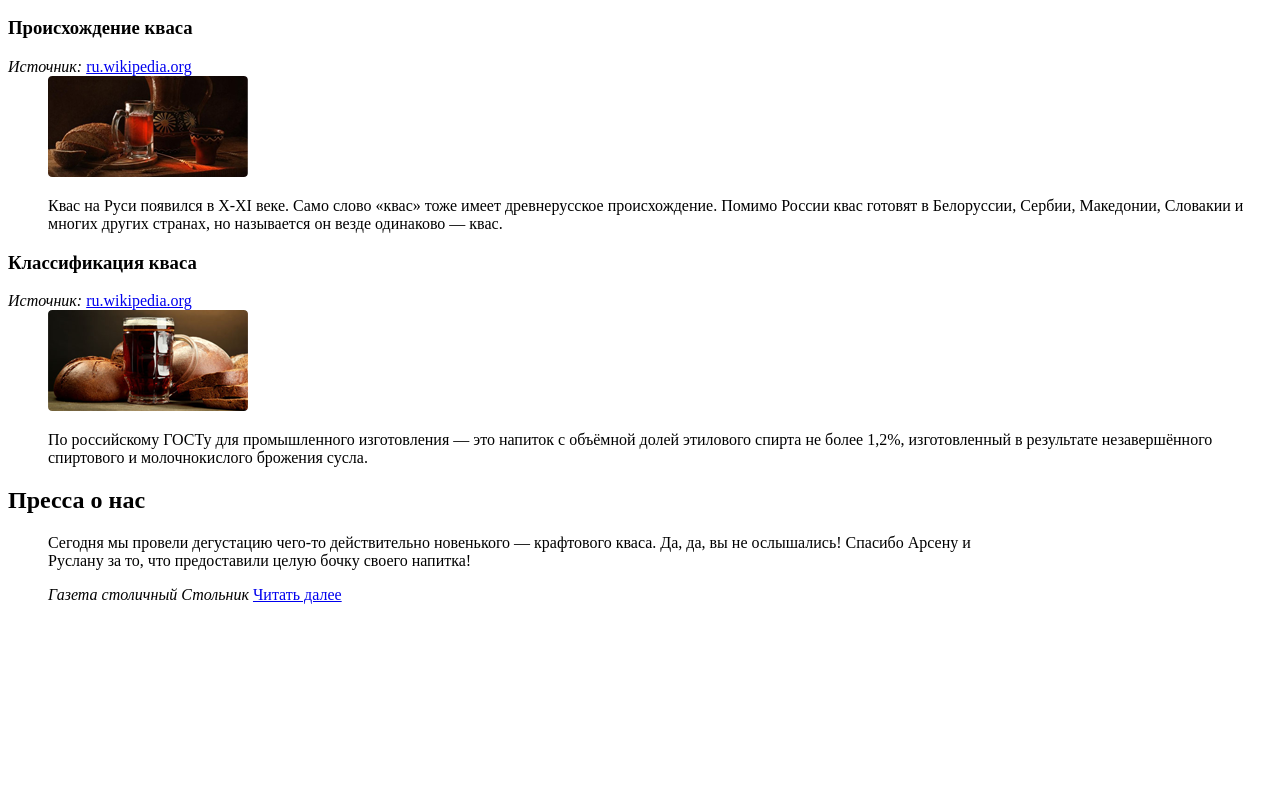
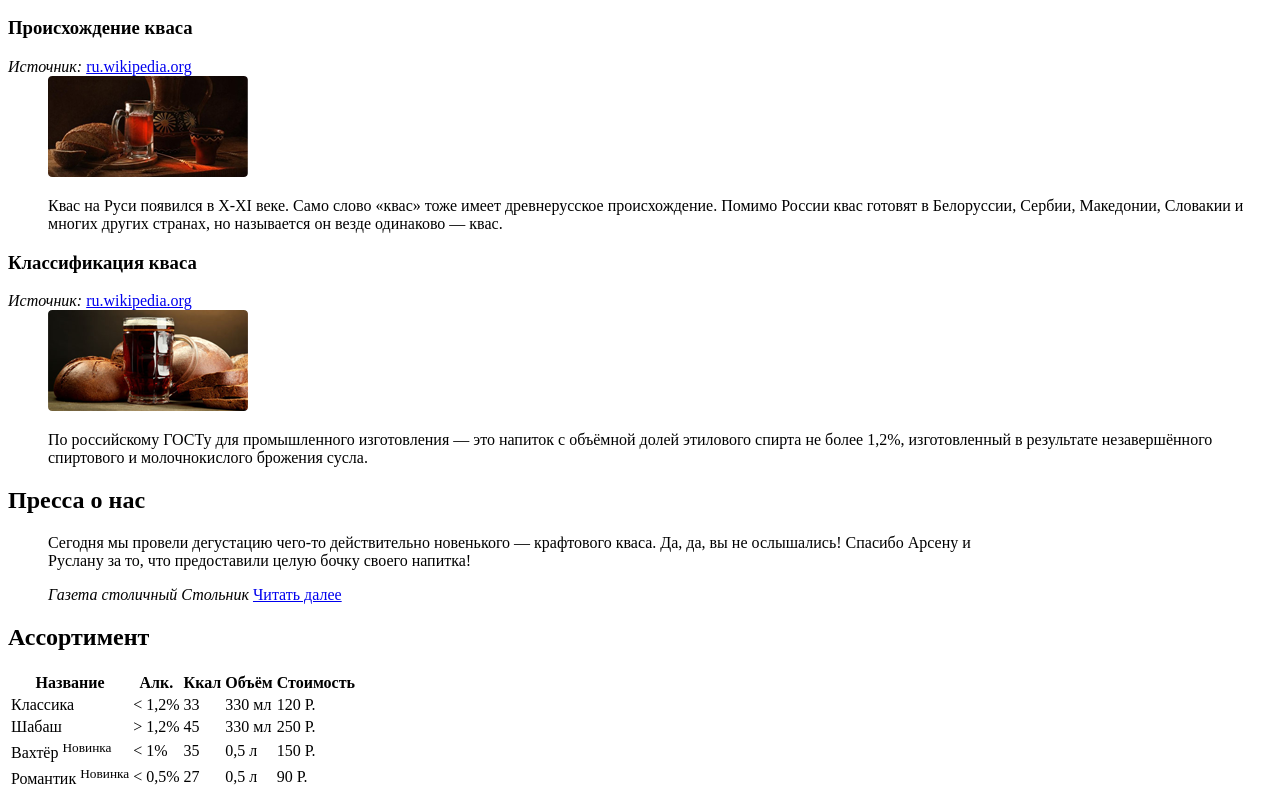
Before and after one commit to Komnatnaya/site, a plain HTML site: page index.html in a window 1280 px wide. Shown: the part 1953-2753 px from the top of the page. Before the commit the page ends 2573 px from the top, so only its background shows below. Drawn offline with Linux system fonts and the light colour scheme.

Commit message:
шестой

```diff
--- a/index.html
+++ b/index.html
@@ -116,6 +116,46 @@
                 </dd>
             </dl>
         </div>
+        <div class="range">
+            <h2>Ассортимент</h2>
+            <table>
+                <tr>
+                    <th>Название</th>
+                    <th>Алк.</th>
+                    <th>Ккал</th>
+                    <th>Объём</th>
+                    <th>Стоимость</th>
+                </tr>
+                <tr>
+                    <td>Классика</td>
+                    <td>&lt; 1,2%</td>
+                    <td>33</td>
+                    <td>330 мл</td>
+                    <td>120 Р.</td>
+                </tr>
+                <tr>
+                    <td>Шабаш</td>
+                    <td>&gt; 1,2%</td>
+                    <td>45</td>
+                    <td>330 мл</td>
+                    <td>250 Р.</td>
+                </tr>
+                <tr>
+                    <td>Вахтёр <sup>Новинка</sup></td>
+                    <td>&lt; 1%</td>
+                    <td>35</td>
+                    <td>0,5 л</td>
+                    <td>150 Р.</td>
+                </tr>
+                <tr>
+                    <td>Романтик <sup>Новинка</sup></td>
+                    <td>&lt; 0,5%</td>
+                    <td>27</td>
+                    <td>0,5 л</td>
+                    <td>90 Р.</td>
+                </tr>
+            </table>
+        </div>
         <footer>
         </footer>
     </body>
```
